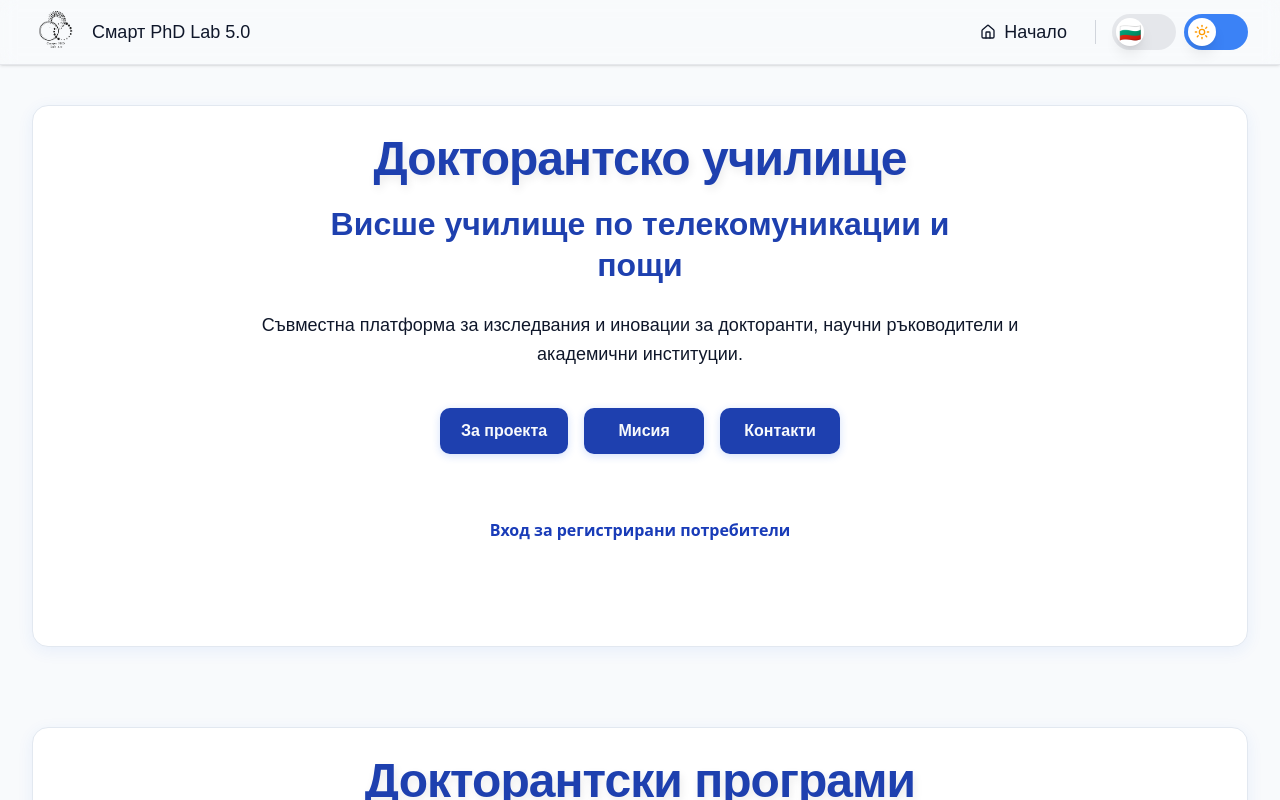
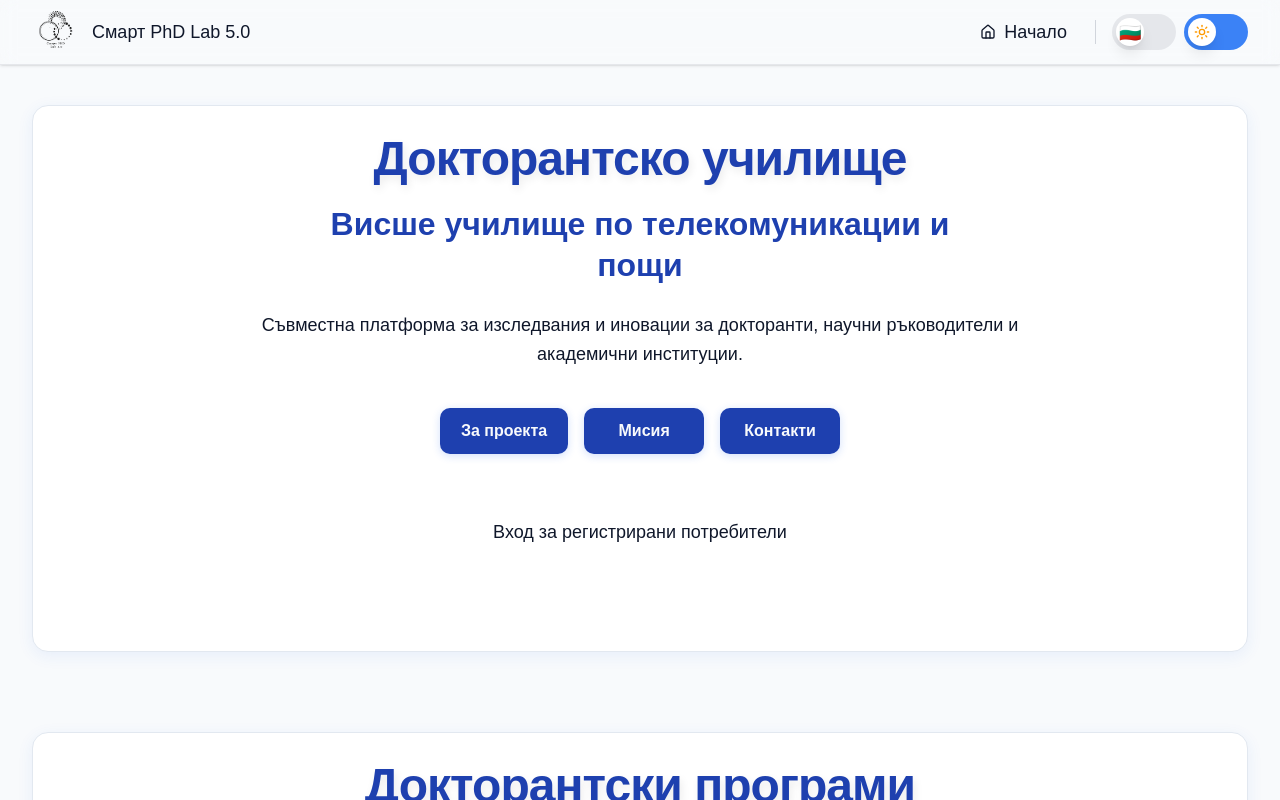
Before and after one commit to VUTP-University/phd-lab-utp, a React (Vite) app in the folder frontend/: page / in a window 1280 px wide. Shown: the top 800 px of the page. Built offline with nearby package versions, Linux system fonts and the light colour scheme; no server answers; a web font is replaced by a local one.

Commit message:
Fix: update hero styling
Signed-off-by: Aleksandar Karastoyanov <a.karastoyanov@utp.bg>

```diff
--- a/frontend/src/components/Landing/Hero.jsx
+++ b/frontend/src/components/Landing/Hero.jsx
@@ -2,7 +2,6 @@ import React from "react";
 import { useNavigate } from "react-router-dom";
 import { useTranslation } from "react-i18next";
 import { GoogleLogin } from "@react-oauth/google";
-import { useGoogleLogin } from "@react-oauth/google";
 import axios from "axios";
 
 export default function Hero({ user, setUser }) {
@@ -78,7 +77,7 @@ export default function Hero({ user, setUser }) {
         {!user && setUser && (
           <div className="mt-10 flex justify-center">
             <div className="rounded-2xl p-6 text-center">
-              <h3 className="font-bold text-blue-800 mb-4">
+              <h3 className="font-bold text-blue-800 mb-4 normal_text">
                 {t("hero.login")}
               </h3>
               <GoogleLogin
```
